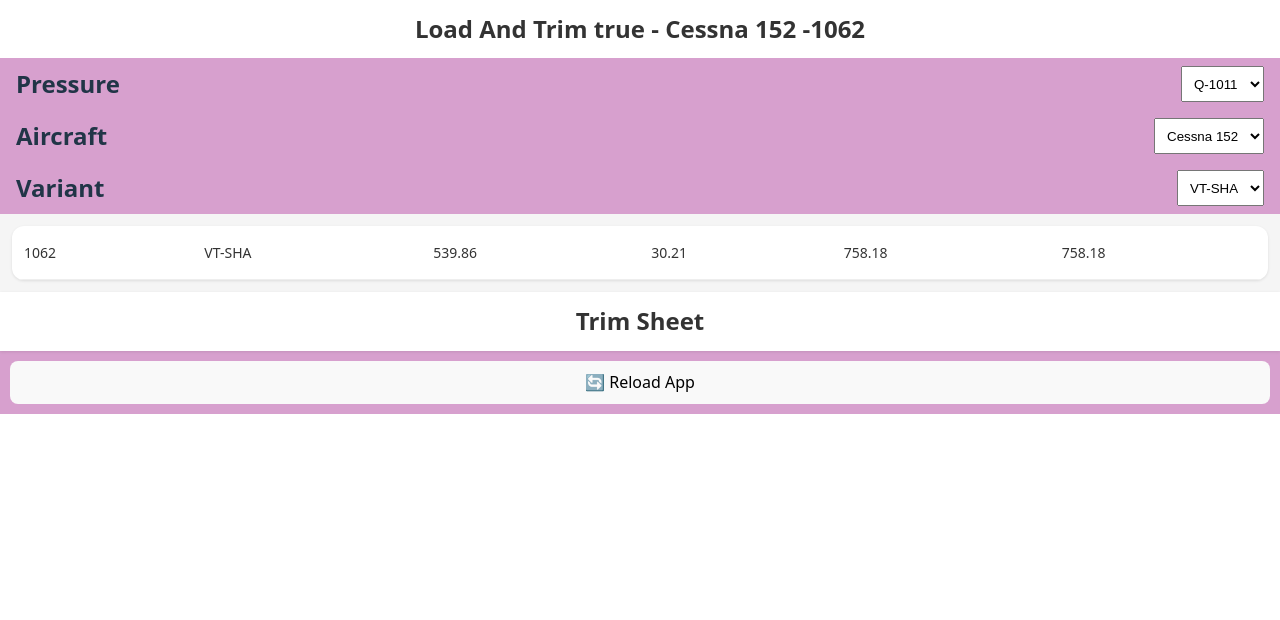
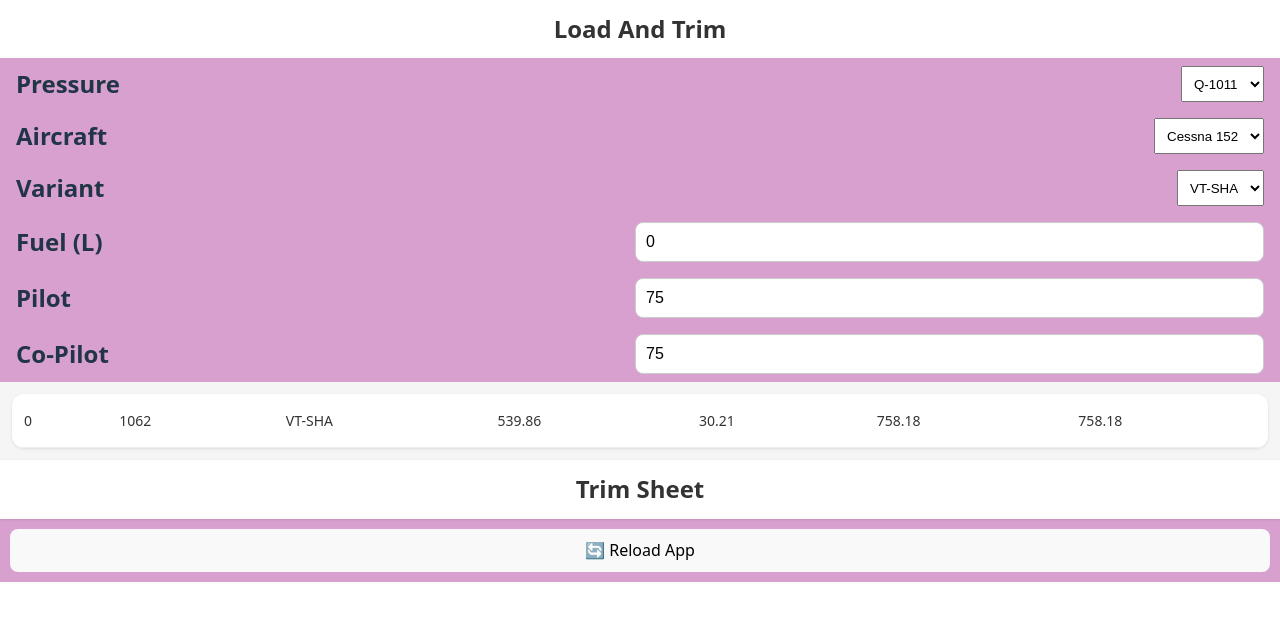
Before and after one commit to bibin-jaimon/2025-load-trim-pwa, a React (Vite) app: page / in a window 1280 px wide. Shown: the top 620 px of the page. Built offline with nearby package versions, Linux system fonts and the light colour scheme.

Commit message:
Add Trim sheet

```diff
--- a/src/App.jsx
+++ b/src/App.jsx
@@ -3,6 +3,10 @@
 import ReferenceTable from "./components/reference-table/Table";
 import { loadAircrafts, loadPressures } from "./data-store";
 import TitleWithSelector from "./components/selector/selector-with-title";
+import LabeledTextInput from "./components/labeled-text/label-text-input";
+import TrimSheet from "./components/trim-sheet/trim-sheet";
+
+const convertLtoGas = (val) => Number(val) * 0.72;
 
 function App() {
   const [pressures, setPressures] = useState([]);
@@ -11,6 +15,12 @@
   const [selectedAircraft, setSelectedAircraft] = useState();
   const [selectedVariant, setSelectedVariant] = useState();
   const [selectedPressure, setSelectedPressure] = useState();
+  const [fuel, setFuel] = useState(() => 0);
+
+  const [pilotWeight, setPilotWeight] = useState(() => 75);
+  const [coPilotWeight, setCoPilotWeight] = useState(() => 75);
+
+  const [trimSheetData, setTrimSheetData] = useState();
 
   useEffect(() => {
     fetchAircrafts();
@@ -55,6 +65,10 @@
     return <h1>Not loaded</h1>;
   }
 
+  const renderFuelTextField = ({ label, value, onChange }) => {
+    return <LabeledTextInput label={label} value={value} onChange={onChange} />;
+  };
+
   return (
     <div
       style={{
@@ -64,10 +78,7 @@
       }}
       className="app-container"
     >
-      <h1>
-        Load And Trim {`${canShow}`} - {selectedAircraft?.type} -
-        {selectedPressure?.value}
-      </h1>
+      <h1>Load And Trim</h1>
 
       {canShow && (
         <TitleWithSelector
@@ -78,7 +89,6 @@
           onChange={setSelectedPressure}
         />
       )}
-
       {canShow && (
         <TitleWithSelector
           title="Aircraft"
@@ -88,7 +98,6 @@
           onChange={setSelectedAircraft}
         />
       )}
-
       {canShow && (
         <TitleWithSelector
           title={"Variant"}
@@ -98,11 +107,30 @@
           onChange={setSelectedVariant}
         />
       )}
+      {renderFuelTextField({
+        label: "Fuel (L)",
+        value: fuel,
+        onChange: setFuel,
+      })}
+      {renderFuelTextField({
+        label: "Pilot",
+        value: pilotWeight,
+        onChange: setPilotWeight,
+      })}
+      {renderFuelTextField({
+        label: "Co-Pilot",
+        value: coPilotWeight,
+        onChange: setCoPilotWeight,
+      })}
+
+      {trimSheetData && <TrimSheet data={trimSheetData} />}
+
       {canShow && (
         <ReferenceTable
           aircraft={selectedAircraft}
           variant={selectedVariant}
           pressure={selectedPressure}
+          fuel={`${convertLtoGas(fuel)}`}
         />
       )}
       <h1>Trim Sheet</h1>
--- /dev/null
+++ b/src/components/labeled-text/label-text-input.jsx
@@ -0,0 +1,44 @@
+import React from "react";
+
+const LabeledTextInput = ({ label, value, onChange }) => {
+  const handleChange = (e) => {
+    const val = e.target.value;
+    if (val === "" || !isNaN(val)) {
+      onChange(val === "" ? "" : Number(val));
+    }
+  };
+
+  return (
+    <div
+      style={{
+        display: "flex",
+        alignItems: "center",
+        justifyContent: "space-between",
+        padding: "8px 16px",
+        gap: "12px",
+        width: "100%",
+        maxWidth: "100%",
+        boxSizing: "border-box",
+      }}
+    >
+      <h2 style={{ margin: 0, flex: 1 }}>{label}</h2>
+      <input
+        type="number"
+        inputMode="decimal"
+        pattern="[0-9]*"
+        value={value}
+        onChange={handleChange}
+        style={{
+          flex: 1,
+          fontSize: "16px",
+          padding: "10px",
+          borderRadius: "8px",
+          border: "1px solid #ccc",
+          width: "100%",
+        }}
+      />
+    </div>
+  );
+};
+
+export default LabeledTextInput;
--- a/src/components/reference-table/Table.jsx
+++ b/src/components/reference-table/Table.jsx
@@ -3,17 +3,19 @@
 import TitleWithSelector from "../selector/selector-with-title";
 
 const COLUMNS = [
-  { key: "pressure", label: "Pressure Alt" },
-  { key: "acreg", label: "A/c Regn." },
-  { key: "bew", label: "Basic Empty Wt(Kgs)" },
-  { key: "arm", label: "Arm(Inches)" },
-  { key: "mtow", label: "MTOW(KGS)" },
-  { key: "mlw", label: "MLW(KGS)" },
+  { key: "fuel", label: "Fuel (Kg)", emphasized: true },
+  { key: "pressure", label: "Pressure Alt", emphasized: false },
+  { key: "acreg", label: "A/c Regn.", emphasized: false },
+  { key: "bew", label: "Basic Empty Wt (Kgs)", emphasized: false },
+  { key: "arm", label: "Arm (Inches)", emphasized: false },
+  { key: "mtow", label: "MTOW (KGS)", emphasized: false },
+  { key: "mlw", label: "MLW (KGS)", emphasized: false },
 ];
 
-const ReferenceTable = ({ aircraft, variant, pressure }) => {
+const ReferenceTable = ({ aircraft, variant, pressure, fuel }) => {
   const data = {
     pressure: pressure.value,
+    fuel,
     ...variant,
   };
   return (
--- /dev/null
+++ b/src/components/trim-sheet/trim-sheet.jsx
@@ -0,0 +1,48 @@
+import React from "react";
+
+const TrimSheet = ({ data }) => {
+  const { columns, rows } = data;
+
+  return (
+    <div style={{ overflowX: "auto", width: "100%" }}>
+      <table style={{ width: "100%", borderCollapse: "collapse" }}>
+        <thead>
+          <tr>
+            {columns.map((col) => (
+              <th
+                key={col.key}
+                style={{
+                  borderBottom: "2px solid #ccc",
+                  textAlign: "left",
+                  padding: "8px",
+                  background: "#f9f9f9",
+                }}
+              >
+                {col.label}
+              </th>
+            ))}
+          </tr>
+        </thead>
+        <tbody>
+          {rows.map((row, rowIndex) => (
+            <tr key={rowIndex}>
+              {columns.map((col) => (
+                <td
+                  key={col.key}
+                  style={{
+                    padding: "8px",
+                    borderBottom: "1px solid #eee",
+                  }}
+                >
+                  {row[col.key]}
+                </td>
+              ))}
+            </tr>
+          ))}
+        </tbody>
+      </table>
+    </div>
+  );
+};
+
+export default TrimSheet;
```
Also changed, not shown: src/components/selector/selector-with-title.jsx (line endings or trailing spaces).
